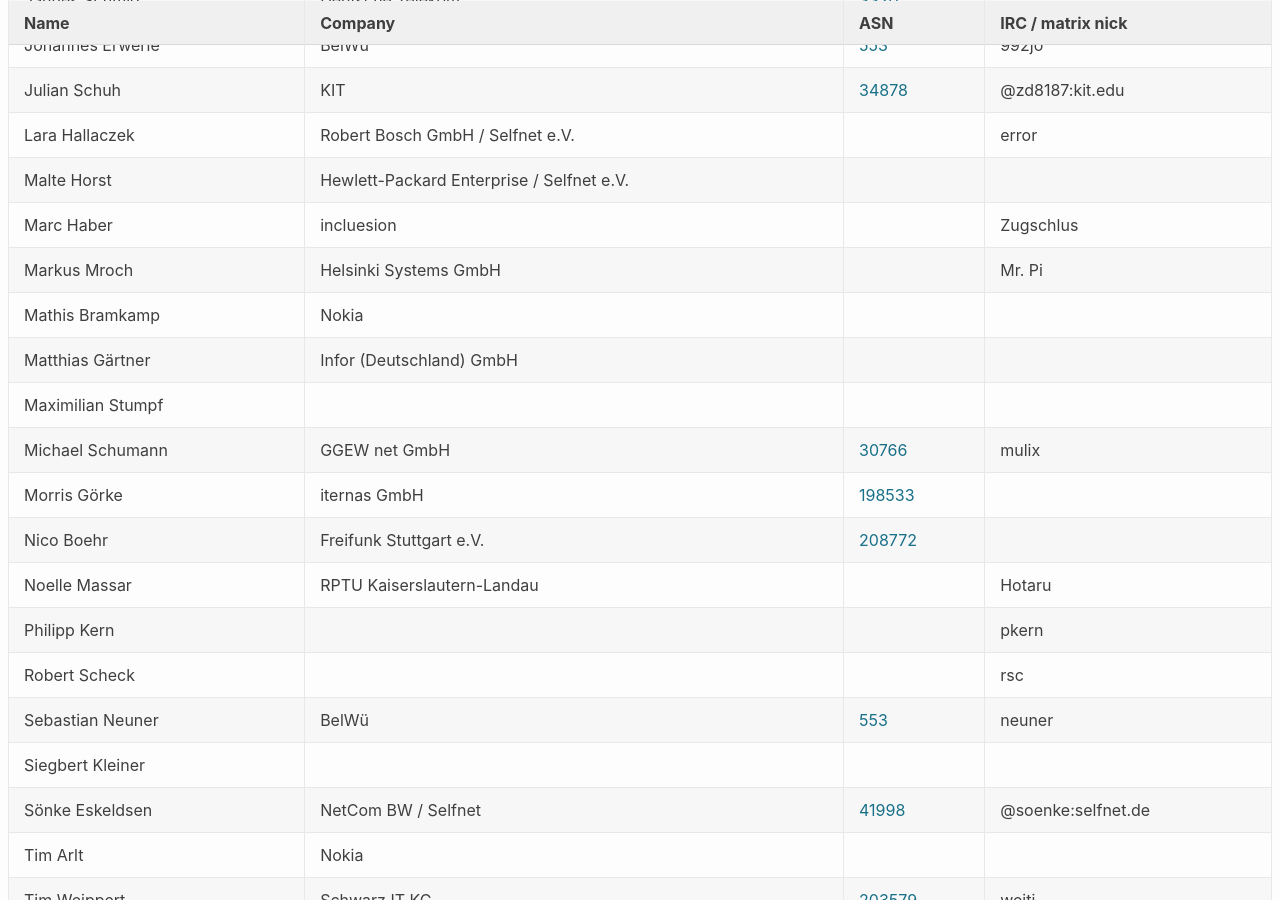
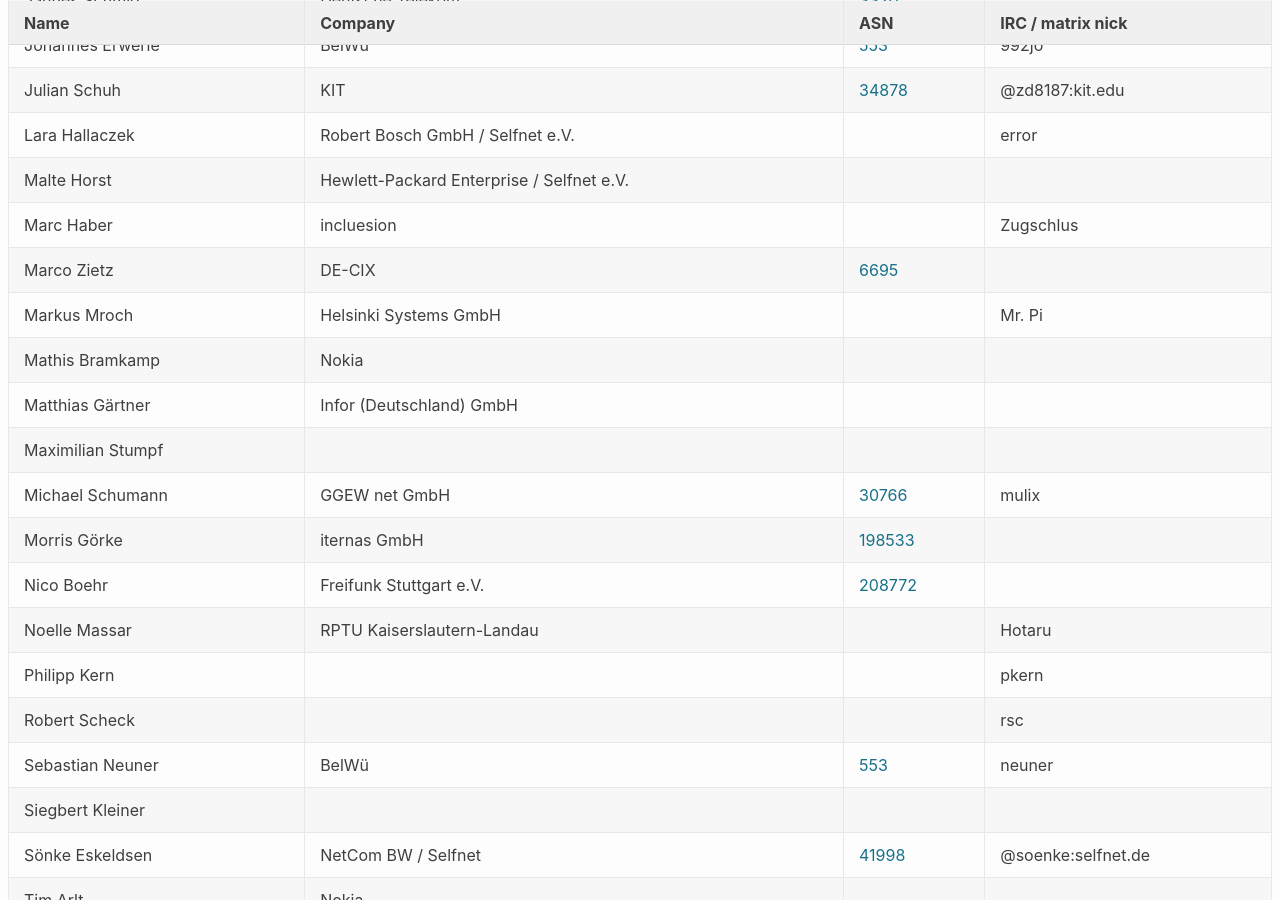
Before and after one commit to denog/pretix-attendeelist, a Jekyll site: the page built from denogmeetup25-06/index.markdown, in a window 1280 px wide and 900 px high, scrolled down 661 px. Built offline with Jekyll 4.4.1, drawn with Linux system fonts in a browser that asks for light colours.

Commit message:
Latest data: Fri Jun  6 21:10:37 UTC 2025

```diff
--- a/_data/attendees_denogmeetup25-06.json
+++ b/_data/attendees_denogmeetup25-06.json
@@ -114,6 +114,12 @@
     "asn": null
   },
   {
+    "name": "Marco Zietz",
+    "company": "DE-CIX",
+    "irc": null,
+    "asn": "6695"
+  },
+  {
     "name": "Markus Mroch",
     "company": "Helsinki Systems GmbH",
     "irc": "Mr. Pi",
```
